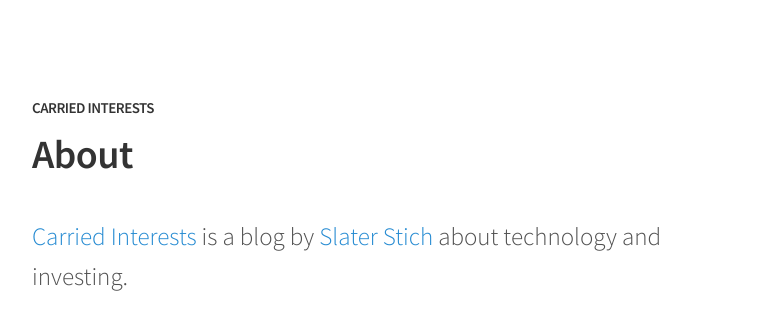
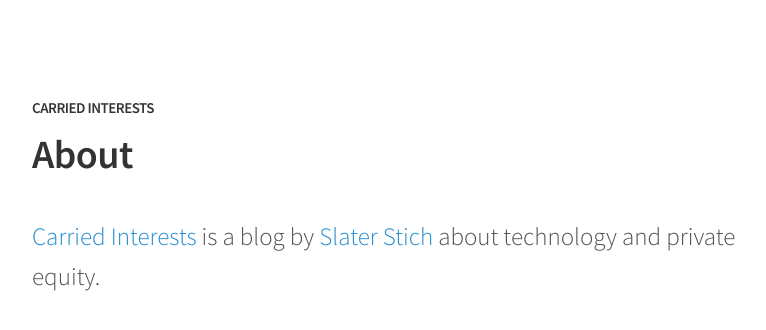
Before and after one commit to sl8r000/carried-interests, a Jekyll site: the page built from about.md, in a window 1280 px wide. Shown: the top 330 px of the page, without its empty margins (248-1014 px from the left). Built offline with Jekyll 4.4.1, drawn with Linux system fonts in a browser that asks for light colours.

Commit message:
change about

```diff
--- a/about.md
+++ b/about.md
@@ -3,4 +3,4 @@ title: About
 permalink: /about/
 ---
 
-<p class="lead"><a href="/">Carried Interests</a> is a blog by <a href="http://slaterstich.com">Slater Stich</a> about technology and investing.</p>
+<p class="lead"><a href="/">Carried Interests</a> is a blog by <a href="http://slaterstich.com">Slater Stich</a> about technology and private equity.</p>
```
